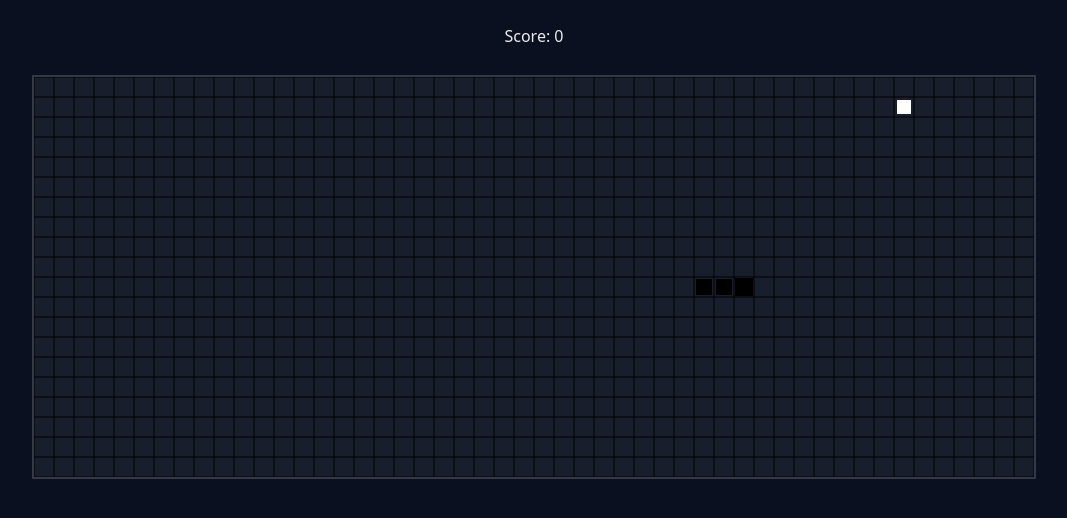
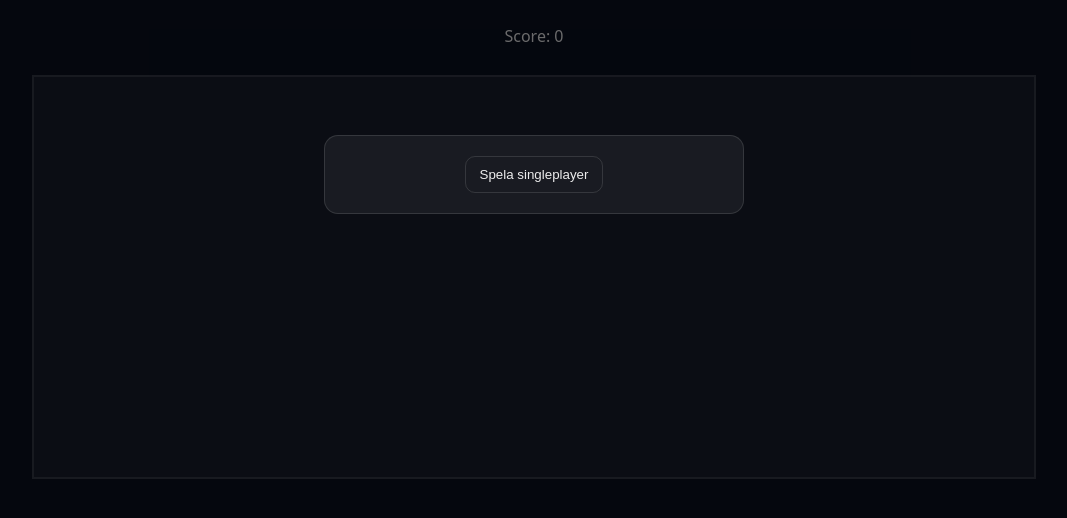
Before and after one commit to Delzarkafashi/Frontendutveckling-Del-2-Applikationslogik-och-interaktivitet, a plain HTML site: page index.html in a window 1280 px wide. Shown: the part 226-744 px from the top of the page, without its empty margins (106-1173 px from the left). Drawn offline with Linux system fonts and the light colour scheme.

Commit message:
klart med start knappen

```diff
--- a/index.html
+++ b/index.html
@@ -6,16 +6,27 @@
     <title>Snake</title>
     <link rel="stylesheet" href="./styles/styles.css" />
   </head>
+
   <body>
     <div class="game-wrapper">
       <h1>Snake</h1>
+
       <section class="scoreboard">
         <h2>Top 5</h2>
         <ol id="scoreboard-list"></ol>
       </section>
+
       <p id="score-text">Score: 0</p>
+
       <canvas id="game" width="600" height="600"></canvas>
     </div>
+
+    <div id="start-screen" class="overlay">
+      <div class="modal">
+        <button id="start-btn" type="button">Spela singleplayer</button>
+      </div>
+    </div>
+
     <div id="gameover-screen" class="overlay" style="display:none;">
       <div class="modal">
         <h2>Game Over</h2>
@@ -26,5 +37,4 @@
 
     <script type="module" src="./main.js"></script>
   </body>
-
 </html>
--- a/main.js
+++ b/main.js
@@ -18,7 +18,7 @@ const uiOnGameOver = game.onGameOver;
 
 game.onGameOver = ({ score } = {}) => {
   if (typeof uiOnGameOver === "function") {
-    uiOnGameOver();
+    uiOnGameOver({ score });
   }
 
   const updated = saveScore({
@@ -34,6 +34,3 @@ const scoreEl = document.getElementById("score-text");
 game.onScoreChange = (score) => {
   if (scoreEl) scoreEl.textContent = `Score: ${score}`;
 };
-
-
-game.start();
--- a/src/ui/GameUI.js
+++ b/src/ui/GameUI.js
@@ -1,18 +1,26 @@
 import { GameOverScreen } from "./screens/GameOverScreen.js";
+import { StartScreen } from "./screens/StartScreen.js";
 
 export class GameUI {
   constructor(game) {
     this.game = game;
 
+    this.startUI = new StartScreen({
+      onStart: () => {
+        this.game.start();
+      },
+    });
+
     this.gameOverUI = new GameOverScreen({
       onRestart: () => {
+        this.gameOverUI.hide();
         this.game.reset();
         this.game.start();
       },
     });
 
-    this.game.onGameOver = () => {
-      this.gameOverUI.show("Du dog!");
+    this.game.onGameOver = ({ score }) => {
+      this.gameOverUI.show(`Du dog! Score: ${score}`);
     };
   }
 }
--- a/src/ui/screens/StartScreen.js
+++ b/src/ui/screens/StartScreen.js
@@ -0,0 +1,13 @@
+export class StartScreen {
+  constructor({ onStart }) {
+    this.screen = document.getElementById("start-screen");
+    this.startBtn = document.getElementById("start-btn");
+
+    this.onStart = onStart;
+
+    this.startBtn.addEventListener("click", () => {
+      this.screen.style.display = "none";
+      this.onStart();
+    });
+  }
+}
```
Lines whose indentation alone changed are shown as unchanged.
